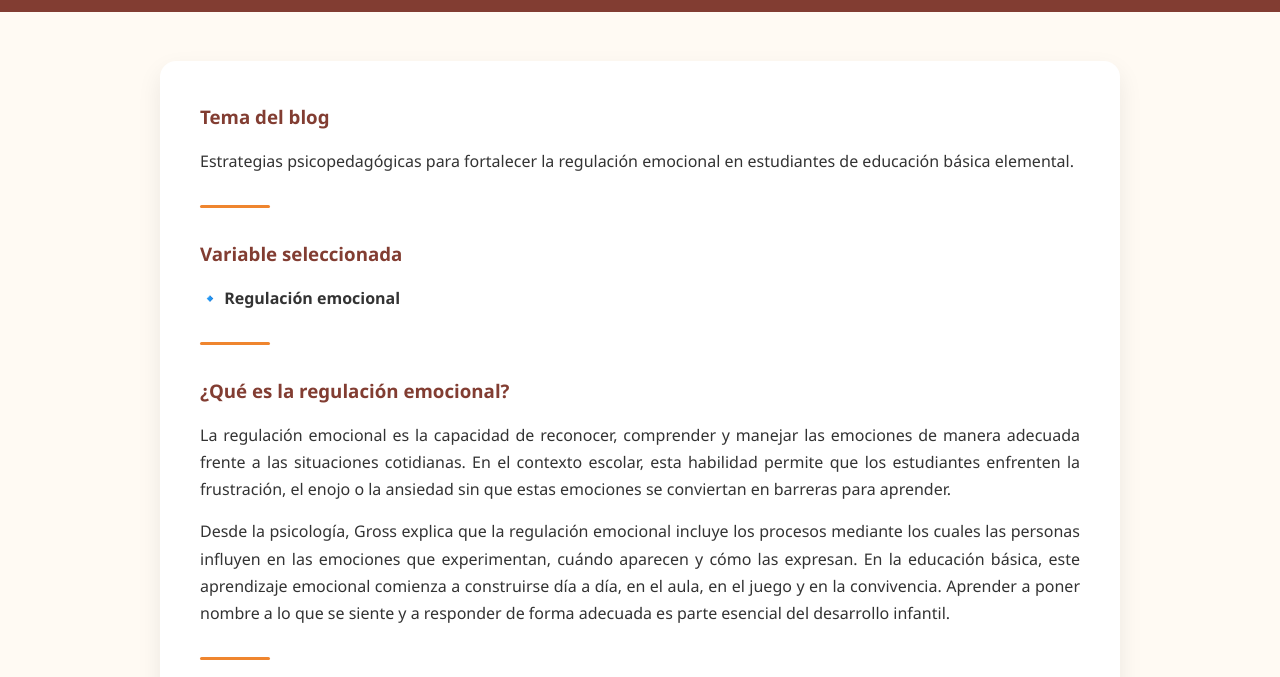
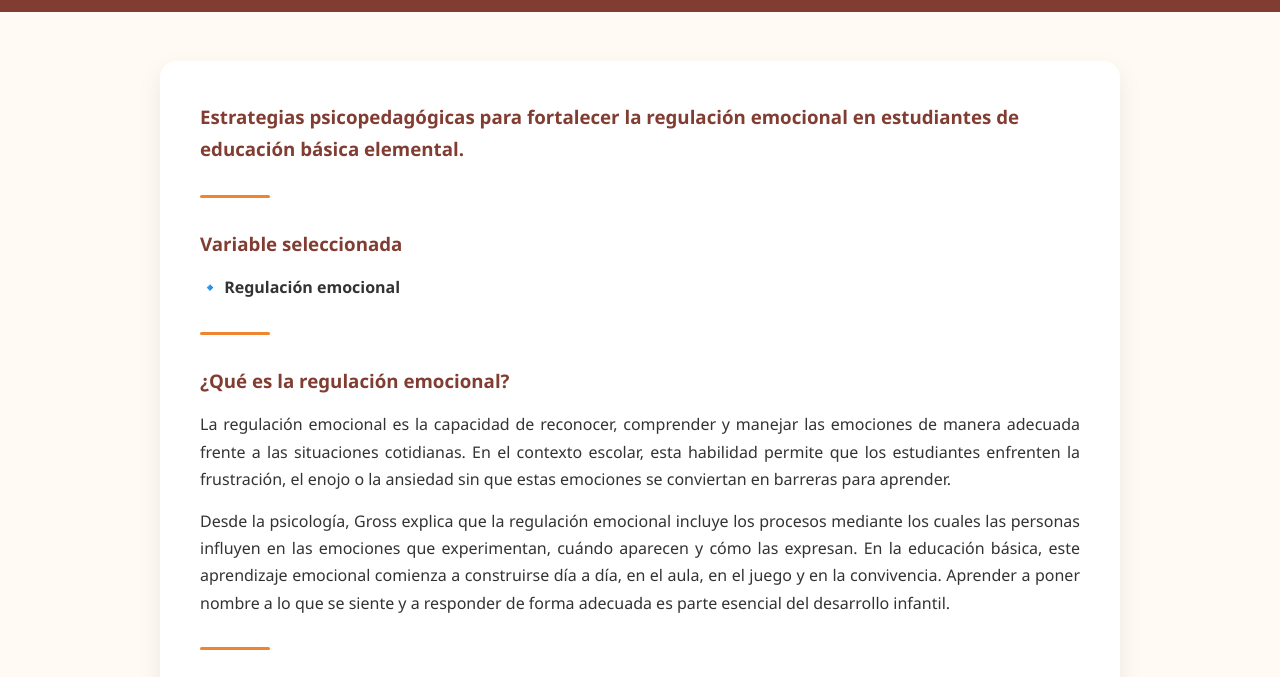
Before and after one commit to moicas1/webMaholy, a plain HTML site: page index.html in a window 1280 px wide. Shown: the part 59-736 px from the top of the page. Drawn offline with Linux system fonts and the light colour scheme.

Commit message:
Update blog section heading and remove paragraph

```diff
--- a/index.html
+++ b/index.html
@@ -27,11 +27,9 @@
 <article>
 
 <section id="tema">
-    <h3>Tema del blog</h3>
-    <p>
-        Estrategias psicopedagógicas para fortalecer la regulación emocional en estudiantes
-        de educación básica elemental.
-    </p>
+    <h3>Estrategias psicopedagógicas para fortalecer la regulación emocional en estudiantes
+        de educación básica elemental.</h3>
+
 </section>
 
 <hr class="separador">
```
